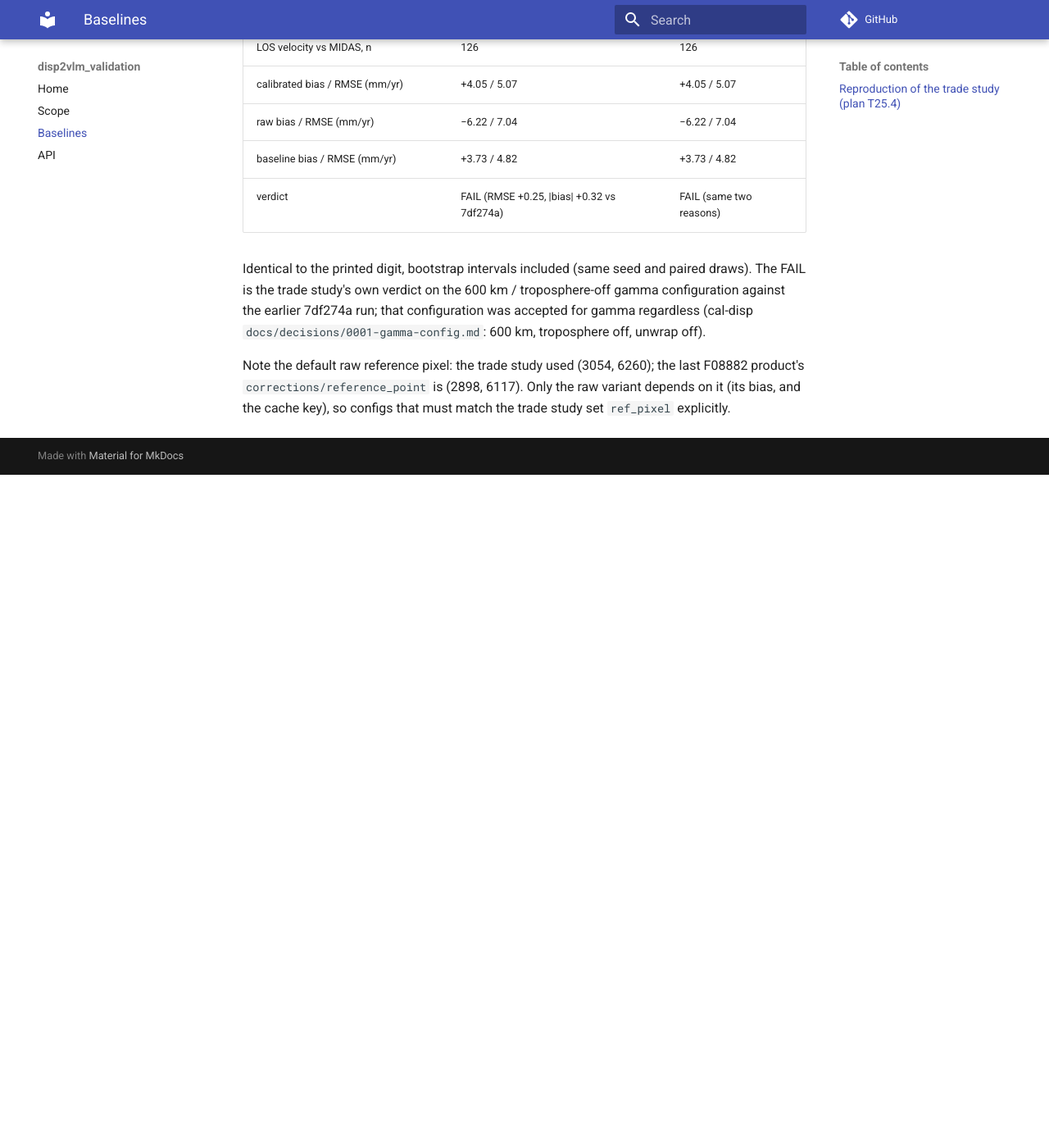
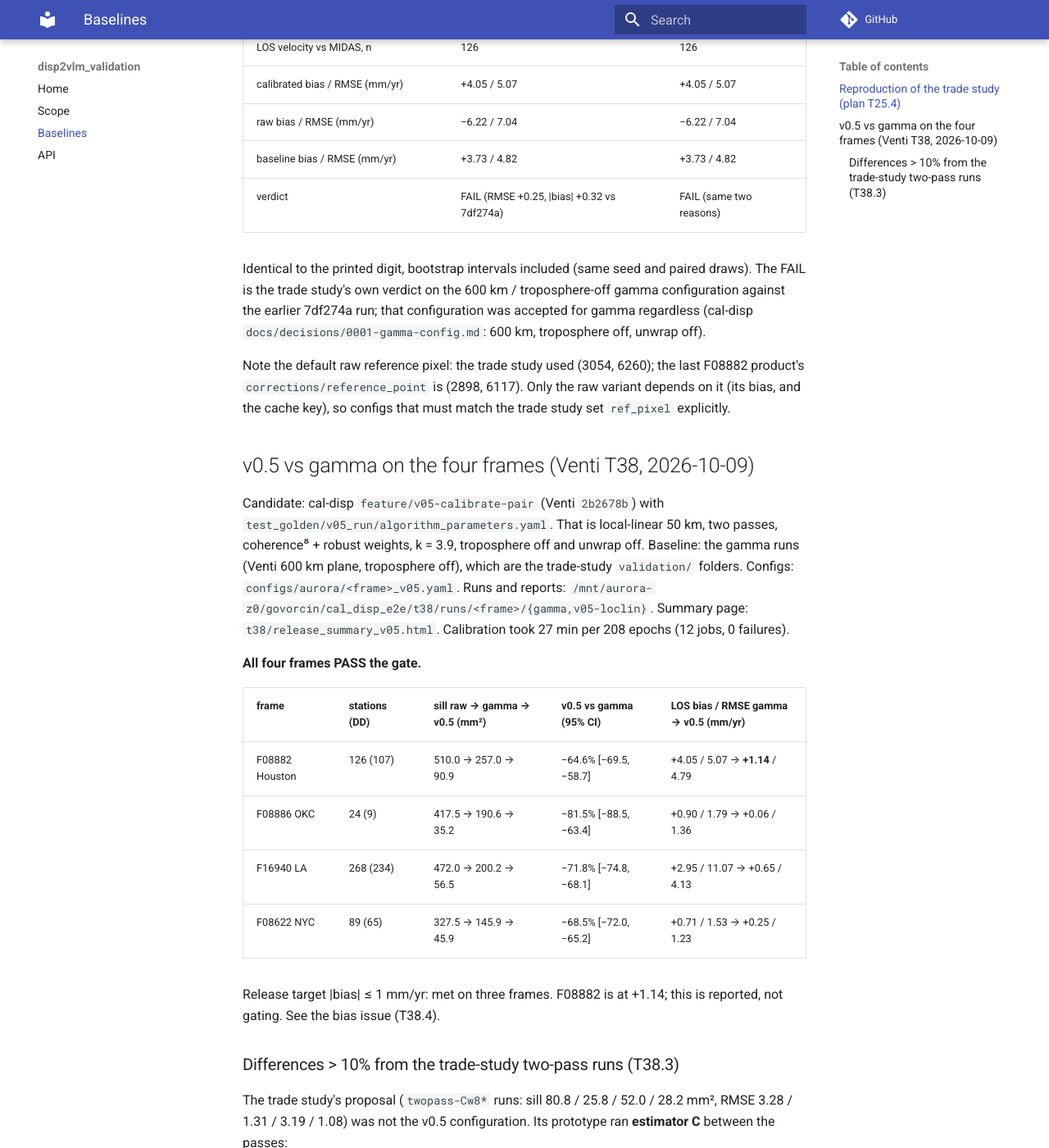
Before and after one commit to mgovorcin/disp2vlm_validation, an MkDocs documentation site: the page built from docs/baselines.md, in a window 1280 px wide and 1400 px high, scrolled down 837 px. Shown: the whole window at 82% size. Built offline with MkDocs 1.6.1 and Material for MkDocs 9.7.7, drawn with Linux system fonts in a browser that asks for light colours; comment, search, counter and statistics services are not loaded; before the commit the page ends 1416 px from its top, so only the background shows below that; some of the changed text lies outside the part shown.

Commit message:
docs: T38 v0.5 vs gamma on the four frames; summary hides empty FAIL list
All four frames PASS (sill -64.6 / -81.5 / -71.8 / -68.5% vs gamma). Every
>10% gap to the trade-study two-pass runs traces to its estimator C (per-region
free offsets, unwrap shifts), which v0.5 does not have by decision; F08622 is
only partly explained and goes to TS-U1. Gamma run configs added.

Co-Authored-By: Claude Opus 5.5 <noreply@anthropic.com>

```diff
--- a/docs/baselines.md
+++ b/docs/baselines.md
@@ -39,3 +39,51 @@ Note the default raw reference pixel: the trade study used (3054, 6260); the
 last F08882 product's `corrections/reference_point` is (2898, 6117). Only the
 raw variant depends on it (its bias, and the cache key), so configs that
 must match the trade study set `ref_pixel` explicitly.
+
+## v0.5 vs gamma on the four frames (Venti T38, 2026-10-09)
+
+Candidate: cal-disp `feature/v05-calibrate-pair` (Venti `2b2678b`) with
+`test_golden/v05_run/algorithm_parameters.yaml`. That is local-linear 50 km,
+two passes, coherence⁸ + robust weights, k = 3.9, troposphere off and unwrap
+off. Baseline: the gamma runs (Venti 600 km plane, troposphere off), which
+are the trade-study `validation/` folders. Configs:
+`configs/aurora/<frame>_v05.yaml`. Runs and reports:
+`/mnt/aurora-z0/govorcin/cal_disp_e2e/t38/runs/<frame>/{gamma,v05-loclin}`.
+Summary page: `t38/release_summary_v05.html`. Calibration took 27 min per
+208 epochs (12 jobs, 0 failures).
+
+**All four frames PASS the gate.**
+
+| frame | stations (DD) | sill raw → gamma → v0.5 (mm²) | v0.5 vs gamma (95% CI) | LOS bias / RMSE gamma → v0.5 (mm/yr) |
+|---|---|---|---|---|
+| F08882 Houston | 126 (107) | 510.0 → 257.0 → 90.9 | −64.6% [−69.5, −58.7] | +4.05 / 5.07 → **+1.14** / 4.79 |
+| F08886 OKC | 24 (9) | 417.5 → 190.6 → 35.2 | −81.5% [−88.5, −63.4] | +0.90 / 1.79 → +0.06 / 1.36 |
+| F16940 LA | 268 (234) | 472.0 → 200.2 → 56.5 | −71.8% [−74.8, −68.1] | +2.95 / 11.07 → +0.65 / 4.13 |
+| F08622 NYC | 89 (65) | 327.5 → 145.9 → 45.9 | −68.5% [−72.0, −65.2] | +0.71 / 1.53 → +0.25 / 1.23 |
+
+Release target |bias| ≤ 1 mm/yr: met on three frames. F08882 is at +1.14;
+this is reported, not gating. See the bias issue (T38.4).
+
+### Differences > 10% from the trade-study two-pass runs (T38.3)
+
+The trade study's proposal (`twopass-Cw8*` runs: sill 80.8 / 25.8 / 52.0 /
+28.2 mm², RMSE 3.28 / 1.31 / 3.19 / 1.08) was not the v0.5 configuration. Its
+prototype ran **estimator C** between the passes:
+
+- a free offset for every water-separated region;
+- whole-cycle unwrap shifts.
+
+v0.5 has neither, by decision: unwrap is off, and free offsets are "not in
+v0.5; part of TS-U1" (PRD risk table). Every gap traces to that.
+
+| frame | quantity | trade study | v0.5 | diff | explanation |
+|---|---|---|---|---|---|
+| F08882 | RMSE | 3.28 | 4.79 | +46% | Five Galveston-area stations (GAL2, GAL7, TXGA, TDAM, TXGV) are 7–17 mm/yr lower in v0.5. The trade run's unwrap pass shifted regions in 181/204 epochs. Without those stations: 4.01 vs 3.35. |
+| F08882 | sill | 80.8 | 90.9 | +12.5% | Same cause; the CIs overlap (72–92 vs 76–110). |
+| F08886 | sill | 25.8 | 35.2 | +36% | Only 9 stations / 36 pairs; the CIs overlap (21–37 vs 26–69). No unwrap shifts there, so the cause is per-region offsets or the estimator. |
+| F16940 | RMSE | 3.19 | 4.13 | +29.5% | Three island stations: SCIP +32, CAT2 +15, CAT3 +12 mm/yr, which the trade run's free per-region offsets fixed. Without them: 3.20 vs 3.18 (identical). |
+| F08622 | sill | 28.2 | 45.9 | +63% | NYC has 101 water-separated regions; the trade run shifted 81/208 epochs and fit free offsets in all of them. Velocities agree within 1.6 mm/yr at every station. On the 128 epochs without shifts the gap is +49%, so the rest is the per-region offsets, and it propagates through the chain. **Partly explained**; a direct test belongs to TS-U1 (T42). |
+
+Consequence for TS-U1: per-region offsets are worth −35 to −40% of the DD
+sill on coastal frames with many water-separated regions (NYC, Houston), and
+they fix island stations (LA).
--- a/src/disp2vlm_validation/templates/summary.html.j2
+++ b/src/disp2vlm_validation/templates/summary.html.j2
@@ -9,8 +9,9 @@
 <td>{{ sg(m.sill_change_vs_raw.pct) }}%</td>
 <td>{{ (sg(m.sill_change_vs_baseline.pct) ~ '%') if m.sill_change_vs_baseline else '–' }}</td>
 <td>{{ sg(m.velocity_los.calibrated.bias, 2) }}</td><td>{{ f(m.velocity_los.calibrated.rmse, 2) }}</td></tr>{% endfor %}</table>
-<p class="muted">mm/yr for velocities. FAIL reasons:</p><ul>
-{% for m in runs %}{% for r in m.verdict_reasons %}<li>{{ m.frame }}: {{ r }}</li>{% endfor %}{% endfor %}</ul>
+<p class="muted">mm/yr for velocities.</p>
+{% if n_pass < runs | length %}<p>FAIL reasons:</p><ul>
+{% for m in runs %}{% for r in m.verdict_reasons %}<li>{{ m.frame }}: {{ r }}</li>{% endfor %}{% endfor %}</ul>{% endif %}
 <h2>Traceability (all frames)</h2>
 <table><tr><th>ID</th><th>requirement</th>{% for m in runs %}<th>{{ m.frame }}</th>{% endfor %}</tr>
 {% for row in trace_rows %}<tr><td>{{ row.id }}</td><td style="text-align:left">{{ row.requirement }}</td>
```
Also changed, not shown: 4 other files.
